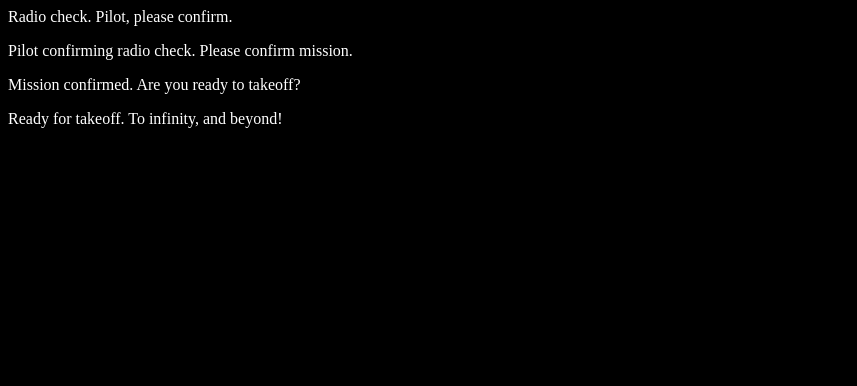
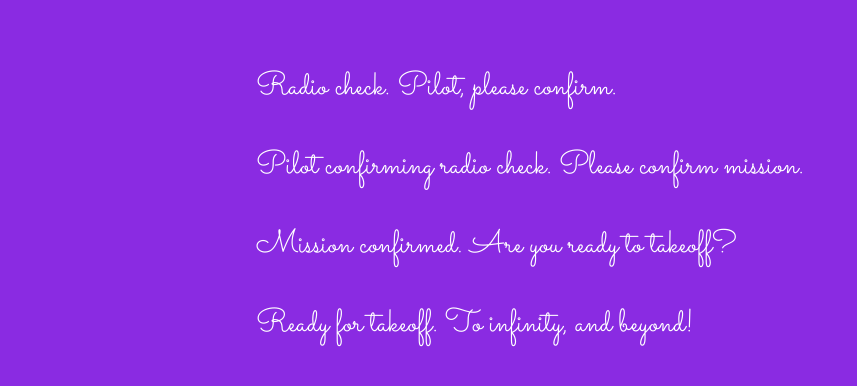
Before and after one commit to allietowe/communcation-log, a plain HTML site: page index.html in a window 1280 px wide. Shown: the whole page, without its empty margins (0-857 px from the left). Drawn offline with Linux system fonts and the light colour scheme.

Commit message:
Changed font

```diff
--- a/index.html
+++ b/index.html
@@ -1,5 +1,6 @@
 <html>
    <link rel="stylesheet" type="text/css" href="style.css">
+   <link href="https://fonts.googleapis.com/css?family=Sacramento" rel="stylesheet">
 <body>
    <p>Radio check. Pilot, please confirm.</p>
    <p>Pilot confirming radio check. Please confirm mission.</p>
--- a/style.css
+++ b/style.css
@@ -1,4 +1,9 @@
 body {
     color: white;
-    background-color: black;
+    background-color: blueviolet;
+    font-family: 'Sacramento', cursive;
+    font-size: 32px;
+    margin-top: 5%;
+    margin-left: 20%;
+    margin-right: 20%;
  }
```
